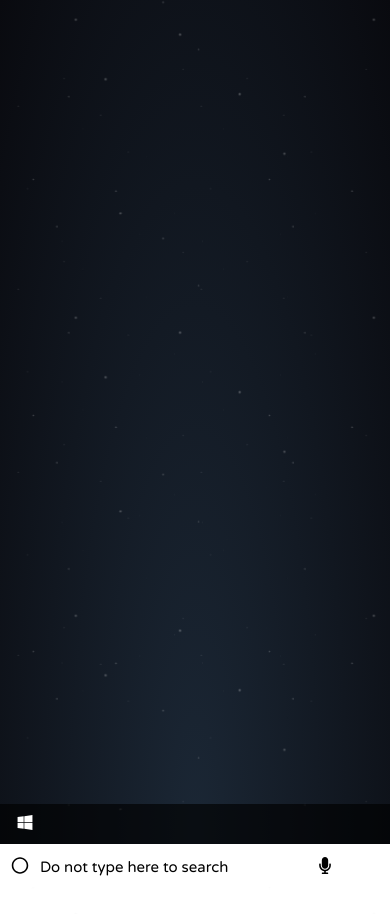
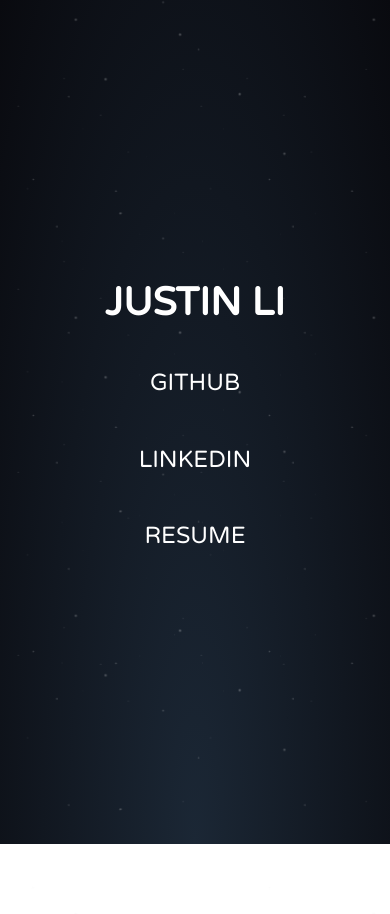
Before and after one commit to justinli0423/home, a React (Create React App) app: page / in a window 390 px wide. Shown: the top 914 px of the page. Built offline with nearby package versions, Linux system fonts and the light colour scheme.

Commit message:
initial mobile screen

```diff
--- a/src/App.js
+++ b/src/App.js
@@ -5,6 +5,7 @@
 import WindowsBar from './Components/WindowsBar';
 import WindowsBootup from './Components/WindowsBootup';
 // import WindowsLogin from './Components/WindowsLogin';
+import Mobile from './Components/Mobile';
 
 import Colors from './Components/Data/Colors';
 
@@ -60,11 +61,12 @@
     } = this.state;
     return (
       <Wrapper>
+        { starCreator(5) }
+        <WrapperDesktop>
           {loadingState === 'startup'
           && <WindowsBootup loadingStateFunc={(loadPercentage) => { this.startUpFinished(loadPercentage); }} />}
           {/* {loadingState === 'login'
           && <WindowsLogin loadingStateFunc={(loggedIn) => { this.startUpFinished(loggedIn); }} />} */}
-        { starCreator(5) }
           {loadingState === 'login'
           && cmdOpened
           && <MainFrame exitFunction={() => { this.forceTurnOffCmd(); }} /> }
@@ -72,6 +74,10 @@
             onLoadCmd={() => { this.toggleCmd(); }}
             cmdToggleStatus={cmdOpened}
           />
+        </WrapperDesktop>
+        <WrapperMobile>
+          <Mobile />
+        </WrapperMobile>
       </Wrapper>
     );
   }
@@ -145,3 +151,15 @@
     animation-delay: 4s;
   }
 `;
+
+const WrapperDesktop = Wrapper.extend`
+  @media (max-width: 1024px) {
+    display: none;
+  }
+`;
+
+const WrapperMobile = Wrapper.extend`
+  @media (min-width: 1025px) {
+    display: none;
+  }
+`;
--- /dev/null
+++ b/src/Components/Mobile.js
@@ -0,0 +1,75 @@
+import React from 'react';
+import styled from 'styled-components';
+
+import Colors from './Data/Colors';
+import Data from './Data/CommandPrompt';
+
+const Mobile = () => (
+  <Wrapper>
+    <Title>
+      Justin Li
+    </Title>
+    <Link
+      target="_blank"
+      href={Data.npmGit[1]}
+    >
+      Github
+    </Link>
+    <Link
+      target="_blank"
+      href={Data.npmLinkedIn[1]}
+    >
+      LinkedIn
+    </Link>
+    <Link
+      target="_blank"
+      href={Data.npmResume[1]}
+    >
+      Resume
+    </Link>
+  </Wrapper>
+);
+
+const Wrapper = styled.div`
+  display: flex;
+  position: absolute;
+  top: 50%;
+  left: 50%;
+  transform: translate(-50%, -50%);
+  flex-direction: column;
+  text-transform: uppercase;
+`;
+
+const Title = styled.h1`
+  color: ${Colors.white};
+  padding-bottom: .2em;
+  font-size: 10vw;
+  margin: 0 auto;
+
+  @media (min-width: 1023px) {
+    font-size: 7em;
+  }
+`;
+
+const Link = styled.a`
+  margin: 0 auto;
+  padding: 1.5em 0 .5em;
+  font-size: 6vw;
+  text-decoration: none;
+  color: ${Colors.white};
+  transition: .2s all linear;
+  border-bottom: 2px solid ${Colors.transparent};
+  &:focus, &:active, &:visited {
+    outline: none;
+  }
+
+  &:hover {
+    border-bottom: 2px solid ${Colors.translucentGreyLight};
+  }
+
+  @media (min-width: 1023px) {
+    font-size: 3em;
+  }
+`;
+
+export default Mobile;
```
Lines whose indentation alone changed are shown as unchanged.
